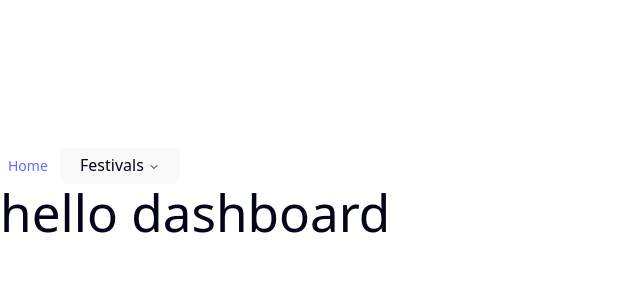
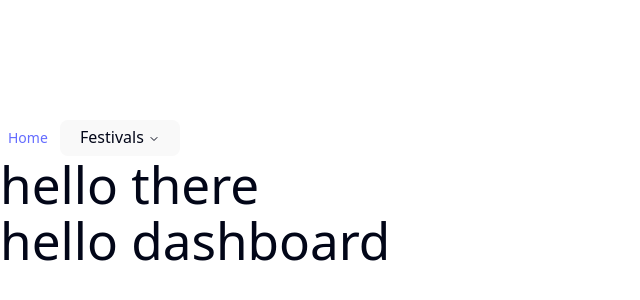
Before and after one commit to rossmason455/Ca2_medical_clinic_app, a React (Vite) app: page /dashboard in a window 1280 px wide. Shown: the part 206-506 px from the top of the page, without its empty margins (0-640 px from the left). Built offline with nearby package versions, Linux system fonts and the light colour scheme.

Commit message:
Created MainLayout page to feature components on all pages that require main components. Wrapped dashboard inside of main layout in app.jsx routes

```diff
--- a/src/App.jsx
+++ b/src/App.jsx
@@ -2,6 +2,7 @@ import { useState, useEffect} from 'react';
 
 import { BrowserRouter as Router, Routes, Route } from "react-router";
 import Navbar from '@/components/Navbar';
+import MainLayout from '@/components/MainLayout';
 import Register from '@/pages/Register';
 import LogIn from '@/pages/LogIn';
 
@@ -40,7 +41,11 @@ export default function App() {
         <Routes>
            <Route path='/register' element={<Register onRegister={onLogin}/>} />
           <Route path='/logIn' element={<LogIn onLogin={onLogin} loggedIn={loggedIn} />} />
-         <Route path='/dashboard' element={<Dashboard loggedIn={loggedIn} />}
+         <Route path='/dashboard'  element={
+    <MainLayout loggedIn={loggedIn} onLogin={onLogin}>
+      <Dashboard loggedIn={loggedIn} />
+    </MainLayout>
+  }
 />
           <Route path="/festivals" element={<FestivalsIndex />} />
           <Route path="/festivals/:id" element={<FestivalsShow loggedIn={loggedIn} />} />
--- /dev/null
+++ b/src/components/MainLayout.jsx
@@ -0,0 +1,13 @@
+export default function MainLayout({ children }) {
+
+
+    return (
+        <>
+         <h1>hello there</h1>
+
+        <main>{children}</main>
+        </>
+
+    )
+
+}
```
